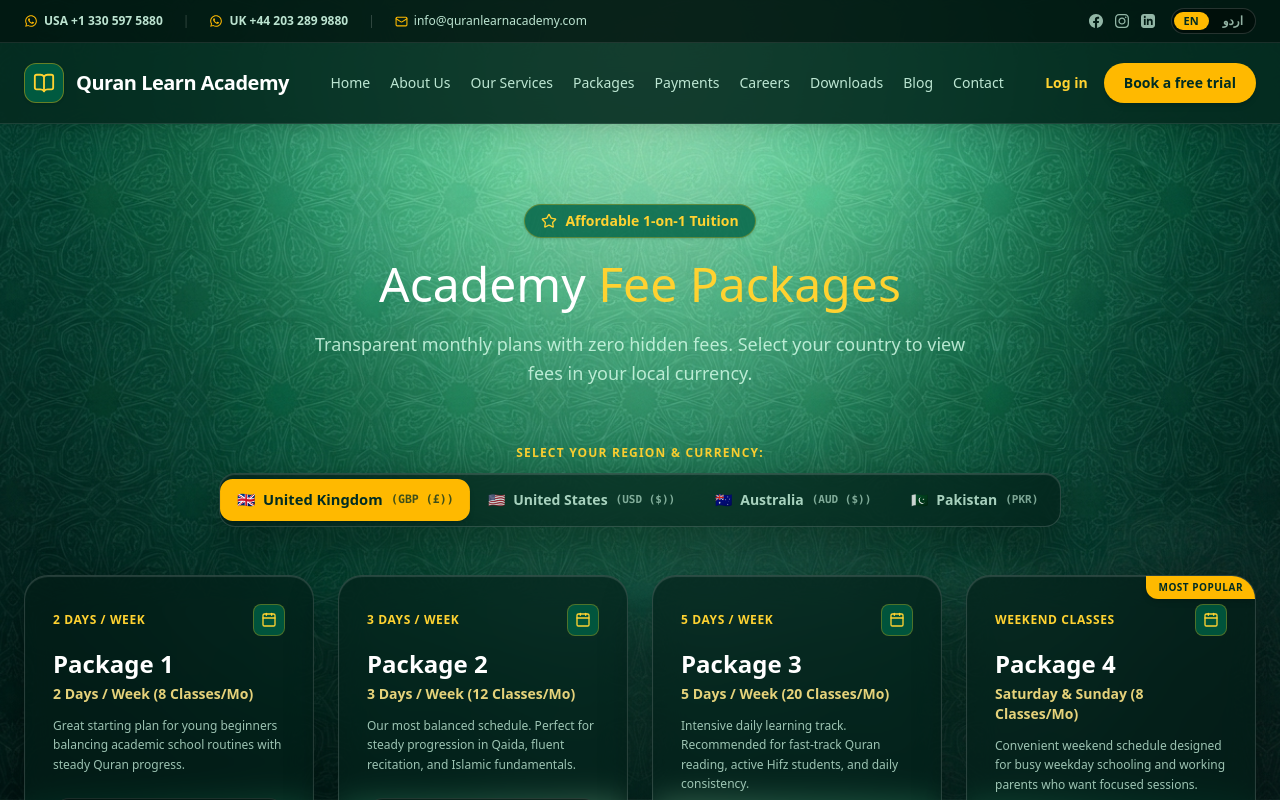
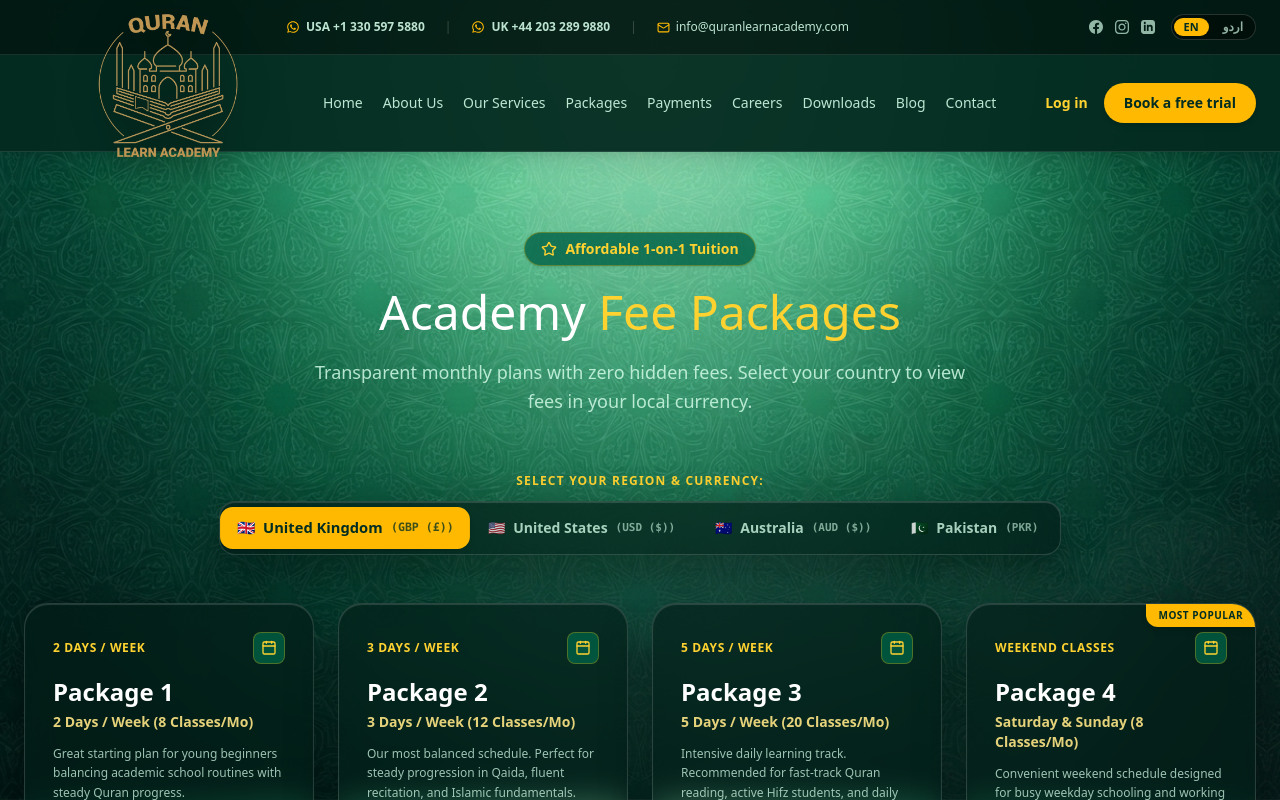
Before and after one commit to mdawoodali/QURAN-ACADEMY-APP, a Next.js app in the folder apps/web/: page /packages in a window 1280 px wide. Shown: the top 800 px of the page. Built offline with nearby package versions, Linux system fonts and the light colour scheme; a web font is replaced by a local one.

Commit message:
feat(navbar): configure vertically spanning header logo across top and main bars

```diff
--- a/apps/web/src/components/PublicNavbar.tsx
+++ b/apps/web/src/components/PublicNavbar.tsx
@@ -15,11 +15,15 @@ export default function PublicNavbar() {
   return (
     <header className="w-full sticky top-0 z-50 text-white shadow-xl">
       {/* 1. TOP BAR: Contact / WhatsApp Badges & Email & Socials */}
-      <div className="w-full bg-[#021811]/95 border-b border-white/10 text-xs text-emerald-100/90 py-2 px-4 sm:px-6 backdrop-blur-md">
-        <div className="max-w-[1280px] mx-auto flex flex-wrap items-center justify-between gap-3">
+      <div className="w-full bg-[#021811]/95 border-b border-white/10 text-xs text-emerald-100/90 py-3.5 px-4 sm:px-6 backdrop-blur-md">
+        <div className="max-w-[1440px] mx-auto flex flex-wrap items-center justify-between gap-3">
+
+          {/* Left spacing placeholder to reserve room for the vertically spanning logo */}
+          <div className="hidden lg:block w-[230px] xl:w-[250px] shrink-0 pointer-events-none" />
 
           {/* Left: Contact & WhatsApp Badges */}
           <div className="flex flex-wrap items-center gap-3 sm:gap-5">
+
             <a
               href="https://wa.me/+13305975880"
               target="_blank"
@@ -113,19 +117,29 @@ export default function PublicNavbar() {
         </div>
       </div>
 
-      {/* 2. NAVIGATION BAR: Just Below Top Bar */}
-      <div className="w-full bg-[#052b20]/90 backdrop-blur-md border-b border-white/10">
-        <div className="max-w-[1280px] mx-auto px-4 sm:px-6 h-20 flex items-center justify-between gap-4">
+      {/* 2. MAIN NAVIGATION BAR: Just Below Top Bar */}
+      <div className="w-full bg-[#052b20]/95 backdrop-blur-md border-b border-white/10 relative">
+        <div className="max-w-[1440px] mx-auto px-4 sm:px-6 h-22 sm:h-24 flex items-center justify-between gap-4">
 
-          {/* Brand Logo & Crest */}
-          <Link href="/" onClick={closeMenu} className="flex items-center gap-3 shrink-0">
-            <div className="bg-emerald-800/90 border border-amber-400/40 p-2 rounded-xl text-amber-300 shadow-sm">
-              <BookOpen size={22} />
+          {/* Brand Official Logo: Large, prominent, vertically spanning across both bars without extra text */}
+          <Link
+            href="/"
+            onClick={closeMenu}
+            className="flex items-center shrink-0 lg:absolute lg:top-[-42px] lg:left-20 xl:left-24 z-30 group"
+            title="Quran Learn Academy"
+          >
+            <div className="relative w-24 h-24 sm:w-28 sm:h-28 lg:w-32 lg:h-32 xl:w-36 xl:h-36 shrink-0 drop-shadow-[0_8px_16px_rgba(0,0,0,0.65)] transition-transform duration-200 group-hover:scale-105">
+              <img
+                src="/logo_quran_learn_academy.png"
+                alt="Quran Learn Academy Logo"
+                className="w-full h-full object-contain"
+              />
             </div>
-            <span className="font-serif font-bold text-lg sm:text-xl text-white tracking-tight">
-              {t("brand")}
-            </span>
           </Link>
+
+          {/* Desktop Left Spacer on large screens so navigation links clear the spanning logo */}
+          <div className="hidden lg:block w-[230px] xl:w-[250px] shrink-0 pointer-events-none" />
+
 
           {/* Desktop Navigation Links (Names from reference website) */}
           <nav className="hidden xl:flex items-center gap-5 2xl:gap-6 text-emerald-100/90 font-medium text-sm">
```
